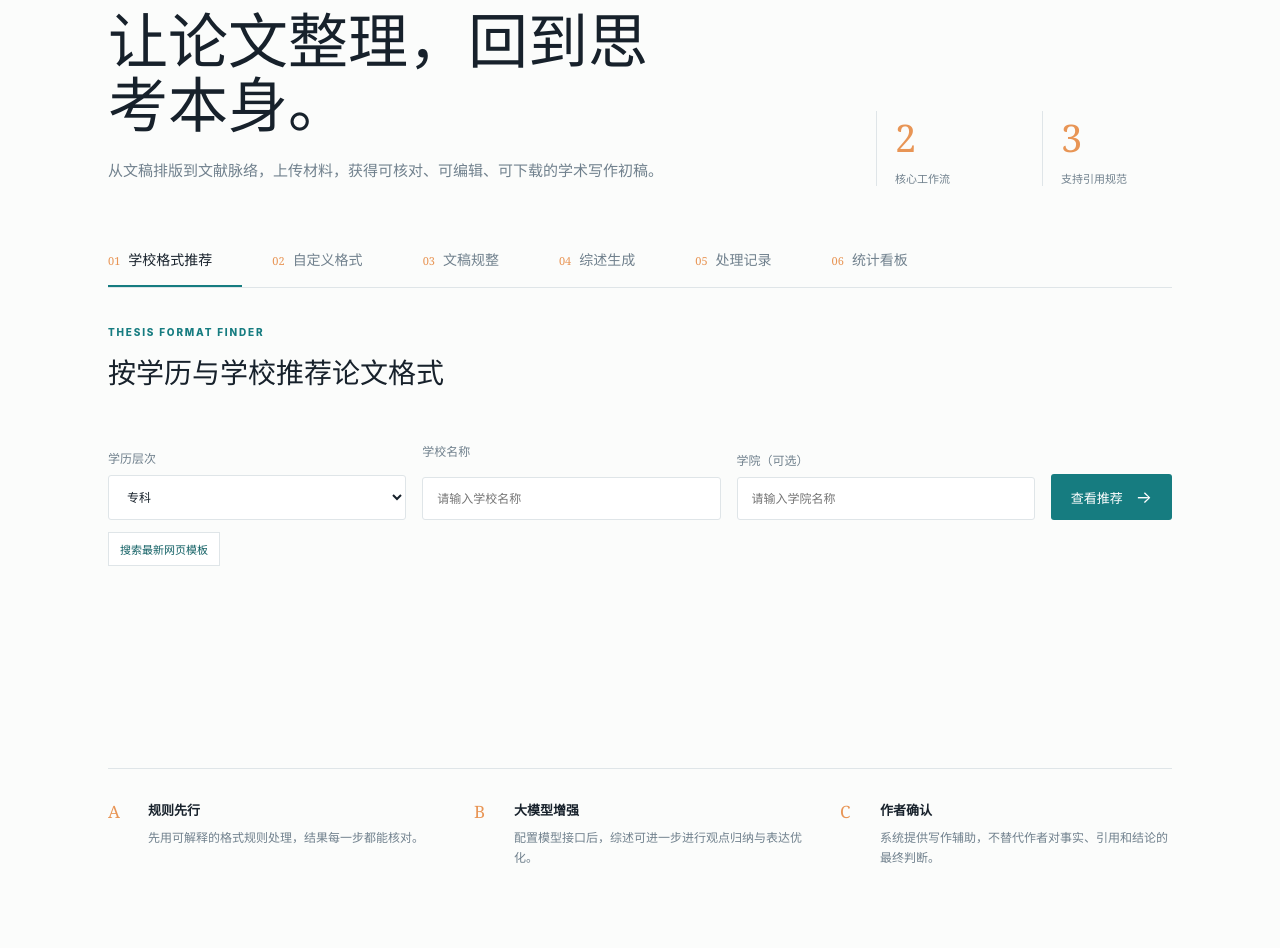
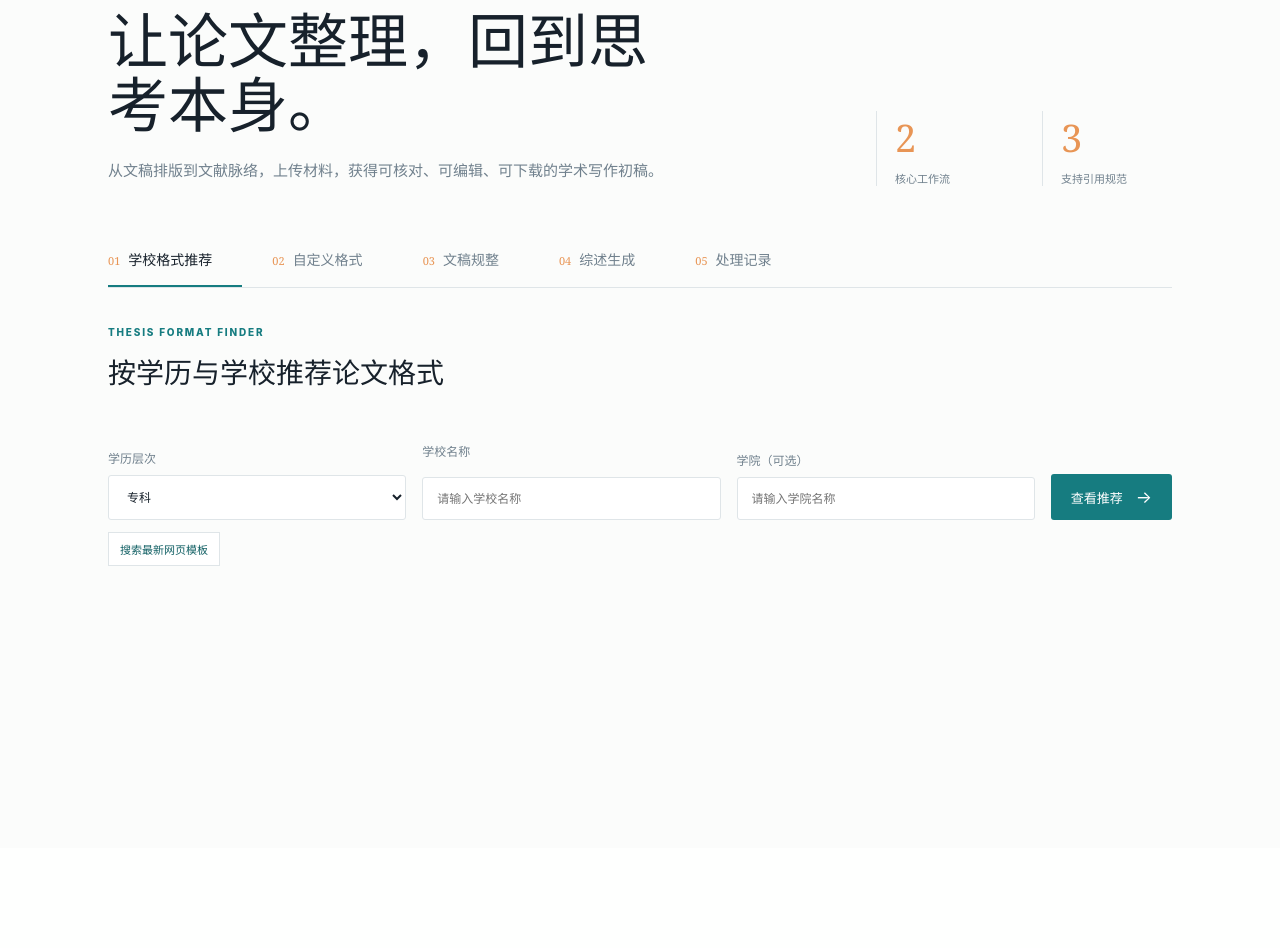
Before and after one commit to MMM0502/academic-writing-assistant, a Python web app: template app/templates/index.html in a window 1280 px wide. Shown: the part 197-1145 px from the top of the page. After the commit the page ends 763 px from the top, so only its background shows below. Run offline with Jinja, Linux system fonts and the light colour scheme; the template is opened without the code that fills it, so the values that code supplies are empty.

Commit message:
feat: merge stats into the history tab and drop the footer principles
- five tabs remain, statistics now render under the processing history
- switching to history loads both lists and the trend chart
- the decorative principles strip at the bottom of every page is removed

```diff
--- a/app/static/app.js
+++ b/app/static/app.js
@@ -35,9 +35,8 @@ function switchTab(name) {
   document.querySelectorAll(".tab").forEach((item) => item.classList.toggle("active", item.dataset.tab === name));
   document.querySelectorAll(".tab-panel").forEach((item) => item.classList.toggle("active", item.id === `panel-${name}`));
   if (name === "format") loadFormatJournalStyles();
-  if (name === "history") loadHistory();
+  if (name === "history") { loadHistory(); loadStats(); }
   if (name === "journals") loadJournalStyles();
-  if (name === "stats") loadStats();
 }
 
 function activateTabs() {
--- a/app/templates/index.html
+++ b/app/templates/index.html
@@ -67,7 +67,6 @@
       <button class="tab" data-tab="format"><span>03</span>文稿规整</button>
       <button class="tab" data-tab="review"><span>04</span>综述生成</button>
       <button class="tab" data-tab="history"><span>05</span>处理记录</button>
-      <button class="tab" data-tab="stats"><span>06</span>统计看板</button>
     </nav>
 
     <section class="workspace">
@@ -160,6 +159,16 @@
           <span class="pill">仅保存在本机</span>
         </div>
         <div id="history-list" class="history-list"><div class="empty-state">正在读取记录...</div></div>
+
+        <div class="panel-heading">
+          <div><p class="kicker">DASHBOARD</p><h2>统计看板</h2></div>
+          <span class="pill">处理量与质量指标</span>
+        </div>
+        <div class="panel-heading" style="margin-top:1rem;">
+          <div><p class="kicker">TREND</p><h2>近 14 天处理次数</h2></div>
+        </div>
+        <div id="stats-chart" class="stats-chart"><div class="empty-state">正在加载趋势...</div></div>
+        <div id="stats-content"><div class="empty-state">正在加载统计数据...</div></div>
       </div>
 
       <div class="panel tab-panel" id="panel-journals">
@@ -494,24 +503,8 @@
         </form>
       </div>
 
-      <div class="panel tab-panel" id="panel-stats">
-        <div class="panel-heading">
-          <div><p class="kicker">DASHBOARD</p><h2>统计看板</h2></div>
-          <span class="pill">处理量与质量指标</span>
-        </div>
-        <div class="panel-heading" style="margin-top:1rem;">
-          <div><p class="kicker">TREND</p><h2>近 14 天处理次数</h2></div>
-        </div>
-        <div id="stats-chart" class="stats-chart"><div class="empty-state">正在加载趋势...</div></div>
-        <div id="stats-content"><div class="empty-state">正在加载统计数据...</div></div>
-      </div>
     </section>
 
-    <section class="principles">
-      <div><span class="principle-number">A</span><strong>规则先行</strong><p>先用可解释的格式规则处理，结果每一步都能核对。</p></div>
-      <div><span class="principle-number">B</span><strong>大模型增强</strong><p>配置模型接口后，综述可进一步进行观点归纳与表达优化。</p></div>
-      <div><span class="principle-number">C</span><strong>作者确认</strong><p>系统提供写作辅助，不替代作者对事实、引用和结论的最终判断。</p></div>
-    </section>
   </main>
   <div class="toast" id="toast"></div>
   <script src="/static/app.js?v=20261011-history-format"></script>
```
